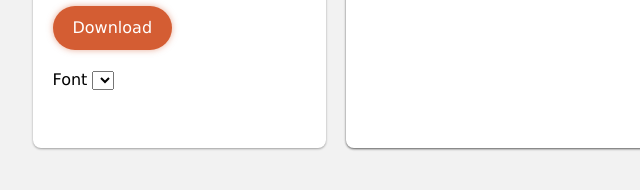
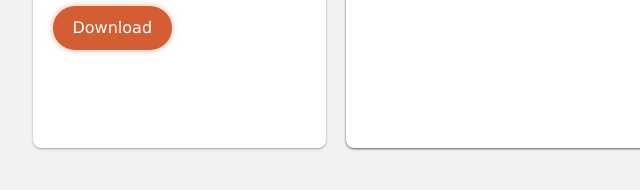
Before and after one commit to evstraub/canvas, a plain HTML site: page index.html in a window 1280 px wide. Shown: the part 372-562 px from the top of the page, 201-841 px from the left. Drawn offline with Linux system fonts and the light colour scheme.

Commit message:
removed font dropdown

```diff
--- a/index.html
+++ b/index.html
@@ -41,7 +41,7 @@
             <div class="download-button">
                     <a  class="canvas-download" id="canvas-download" href="#" >Download</a>
             </div>
-           <label for="fontFam">Font</label name="fontFam" id="font-family"> <select></select>
+           <!-- <label for="fontFam">Font</label name="fontFam" id="font-family"> <select></select> -->
 
         </div>
     </aside>
```
